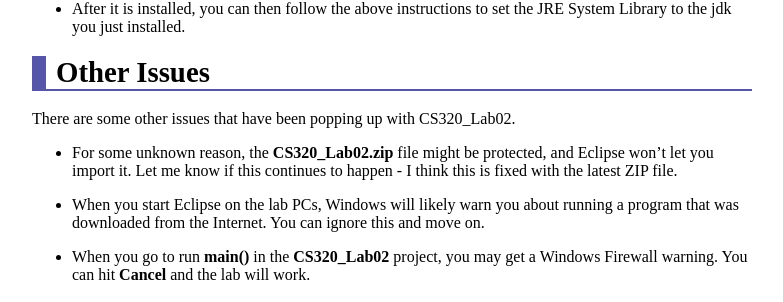
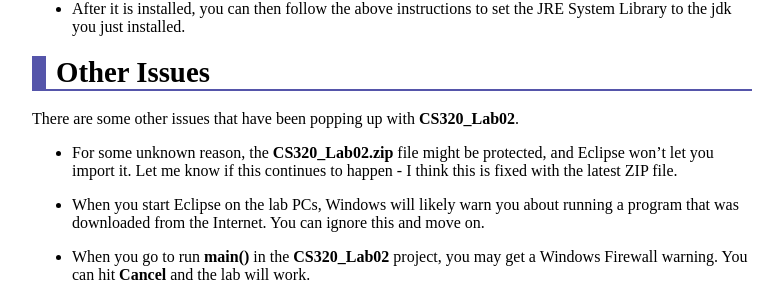
Before and after one commit to ycpcs/cs320-spring2017, a Jekyll site: the page built from labs/lab02_notes.md, in a window 1280 px wide. Shown: the part 1676-1978 px from the top of the page, without its empty margins (248-1031 px from the left). Built offline with Jekyll 4.4.1, drawn with Linux system fonts in a browser that asks for light colours.

```diff
--- a/labs/lab02_notes.md
+++ b/labs/lab02_notes.md
@@ -85,7 +85,7 @@ Create a free Oracle account and then download and install the appropriate versi
 
 Other Issues
 =========
-There are some other issues that have been popping up with CS320\_Lab02.
+There are some other issues that have been popping up with **CS320\_Lab02**.
 
 * For some unknown reason, the **CS320\_Lab02.zip** file might be protected, and Eclipse won't let you import it.  Let me know if this continues to happen - I think this is fixed with the latest ZIP file.
 
```
